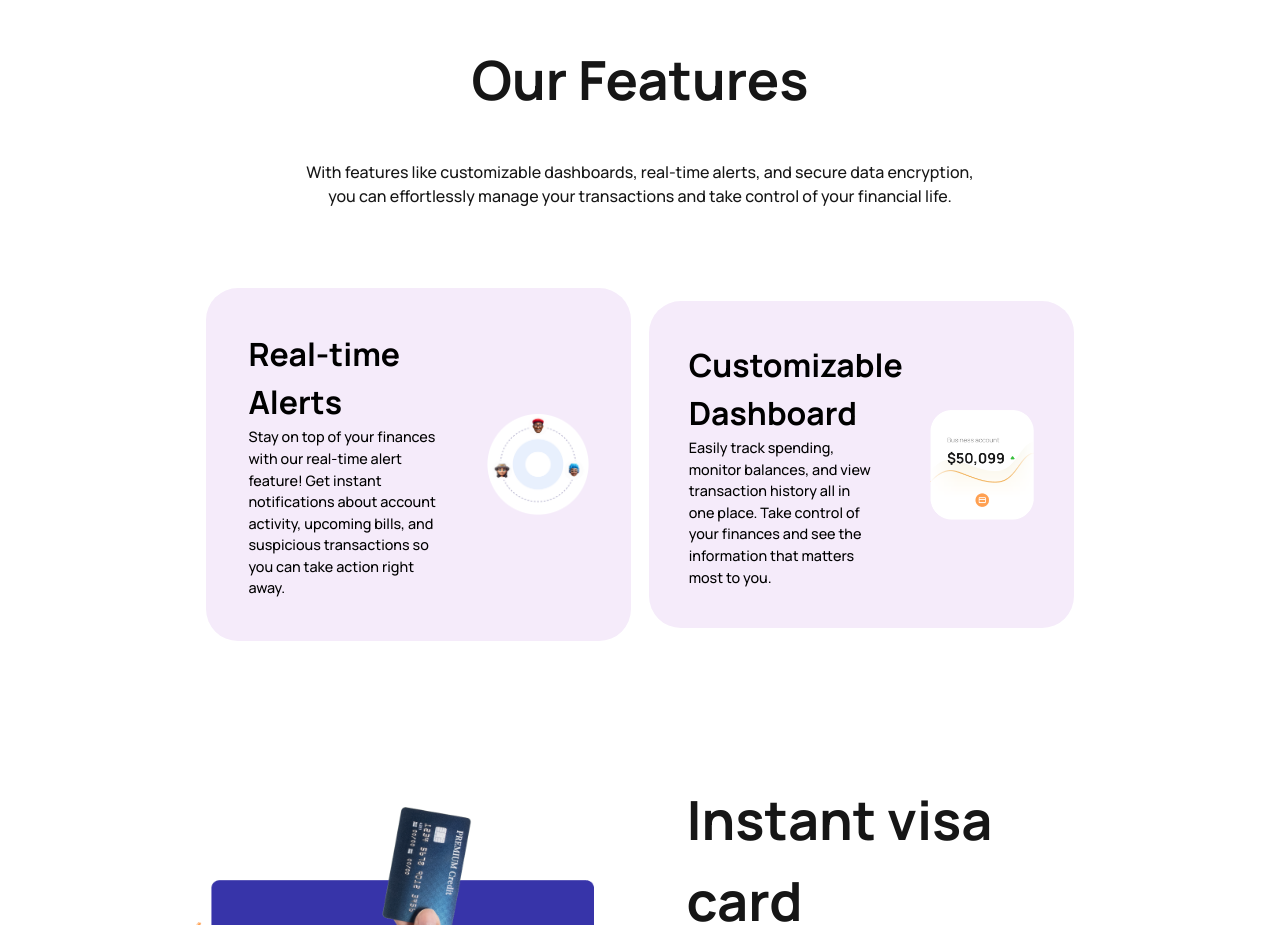
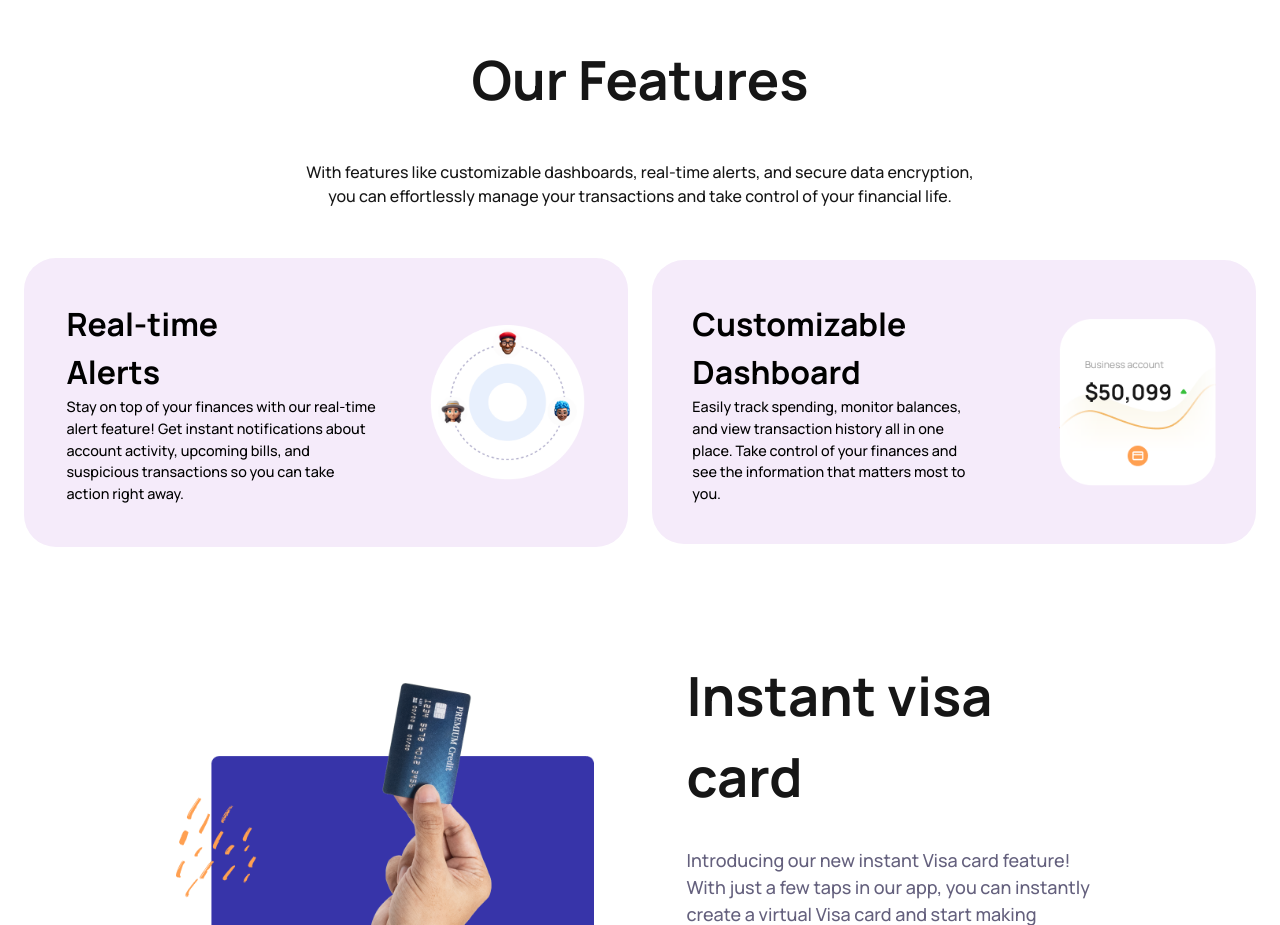
Before and after one commit to mrrpablo/Mospending, a website: page index.html in a window 1280 px wide. Shown: the part 1615-2540 px from the top of the page. Drawn offline with Linux system fonts and the light colour scheme.

Commit message:
Update index.html

```diff
--- a/index.html
+++ b/index.html
@@ -124,7 +124,7 @@
         </div>
 
         <section class="md:pt-[650px]">
-          <div class="container md:p-6 md:mx-auto">
+          <div class=" md:p-6 md:mx-auto">
             <h2
               class="text-[2.5rem] md:text-[3.375rem] font-bold text-[#161616] text-center p-[20px]"
             >
@@ -140,7 +140,7 @@
             </p>
 
             <div
-              class="md:flex justify-between items-center py-[1.875rem] px-[30px]"
+              class="md:flex justify-between items-center"
             >
               <div
                 class="bg-[#F5EBFA] flex justify-between items-center p-[2.65rem] rounded-[2rem] md:w-[49%] my-[1.875rem]"
```
